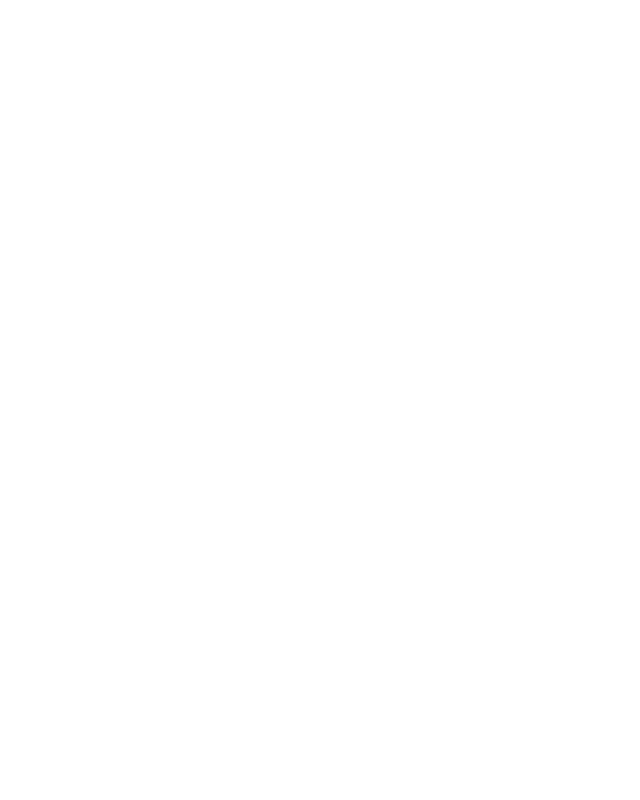
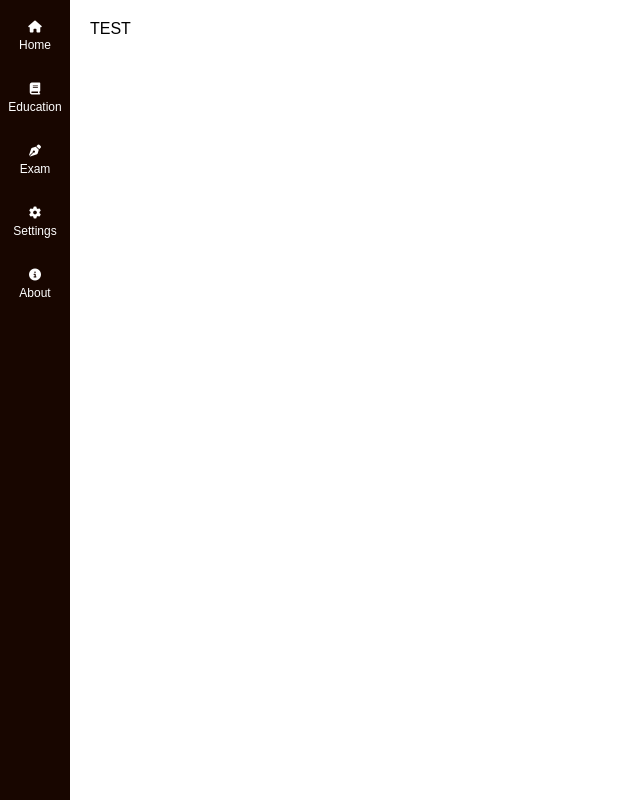
Before and after one commit to joseph-johnson27001/information-security-site, a Nuxt app: page /about in a window 1280 px wide. Before the commit this address had no page. Shown: the whole page, without its empty margins (0-640 px from the left). Built offline with nearby package versions, Linux system fonts and the light colour scheme.

Commit message:
Initial site layout (sidebar)

```diff
--- a/app.vue
+++ b/app.vue
@@ -1,5 +1,12 @@
 <template>
-  <div>
-    <NuxtPage />
-  </div>
+  <NuxtLayout />
 </template>
+
+<style>
+html,
+body {
+  margin: 0;
+  padding: 0;
+  height: 100%;
+}
+</style>
--- /dev/null
+++ b/layouts/default.vue
@@ -0,0 +1,74 @@
+<template>
+  <div class="layout">
+    <aside class="sidebar">
+      <div
+        v-for="item in sidebarItems"
+        :key="item.route"
+        class="sidebar-item"
+        @click="$router.push(item.route)"
+      >
+        <i :class="['fas', item.icon]"></i>
+        <div class="label">{{ item.label }}</div>
+      </div>
+    </aside>
+
+    <!-- Main content -->
+    <main class="content">
+      <NuxtPage />
+    </main>
+  </div>
+</template>
+
+<script setup>
+const sidebarItems = [
+  { icon: "fa-home", label: "Home", route: "/" },
+  { icon: "fa-book", label: "Education", route: "/education" },
+  { icon: "fa-pen-nib", label: "Exam", route: "/exam" },
+  { icon: "fa-cog", label: "Settings", route: "/settings" },
+  { icon: "fa-info-circle", label: "About", route: "/about" },
+];
+</script>
+
+<style scoped>
+.layout {
+  display: flex;
+  height: 100vh;
+  font-family: sans-serif;
+  padding: 0;
+  margin: 0;
+  background-color: #f0f0f0;
+}
+
+.sidebar {
+  width: 70px;
+  background-color: #180600;
+  color: white;
+  display: flex;
+  flex-direction: column;
+  align-items: center;
+  padding-top: 20px;
+  gap: 30px;
+}
+
+.sidebar-item {
+  text-align: center;
+  font-size: 12px;
+  cursor: pointer;
+  transition: opacity 0.2s;
+}
+
+.sidebar-item:hover {
+  opacity: 0.8;
+}
+
+.label {
+  margin-top: 4px;
+}
+
+.content {
+  flex: 1;
+  background-color: white;
+  padding: 20px;
+  overflow-y: auto;
+}
+</style>
--- a/nuxt.config.ts
+++ b/nuxt.config.ts
@@ -1,5 +1,16 @@
-// https://nuxt.com/docs/api/configuration/nuxt-config
 export default defineNuxtConfig({
-  compatibilityDate: '2025-07-15',
-  devtools: { enabled: true }
-})
+  compatibilityDate: "2025-07-15",
+  devtools: { enabled: true },
+
+  app: {
+    head: {
+      title: "Information Security Site",
+      link: [
+        {
+          rel: "stylesheet",
+          href: "https://cdnjs.cloudflare.com/ajax/libs/font-awesome/6.4.0/css/all.min.css",
+        },
+      ],
+    },
+  },
+});
--- /dev/null
+++ b/pages/about.vue
@@ -0,0 +1 @@
+<template>TEST</template>
--- /dev/null
+++ b/pages/education.vue
@@ -0,0 +1 @@
+<template>TEST</template>
--- /dev/null
+++ b/pages/exam.vue
@@ -0,0 +1 @@
+<template>TEST</template>
--- /dev/null
+++ b/pages/settings.vue
@@ -0,0 +1 @@
+<template>TEST</template>
```
